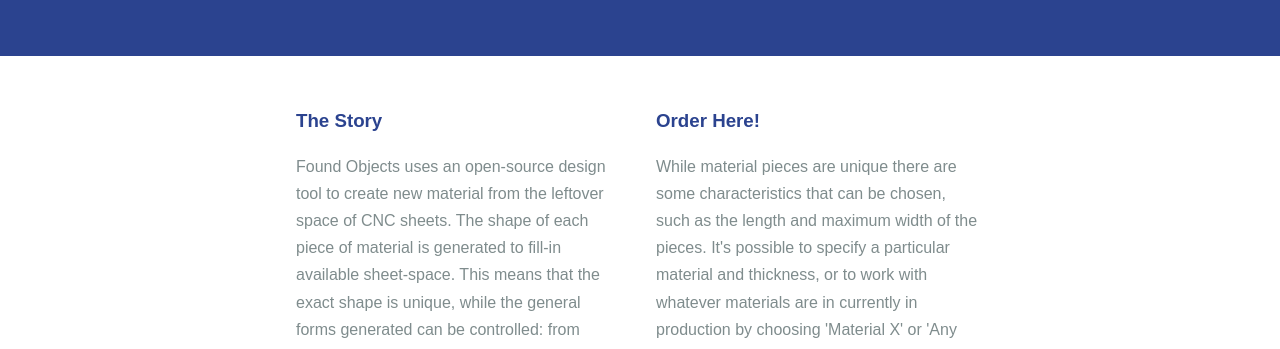
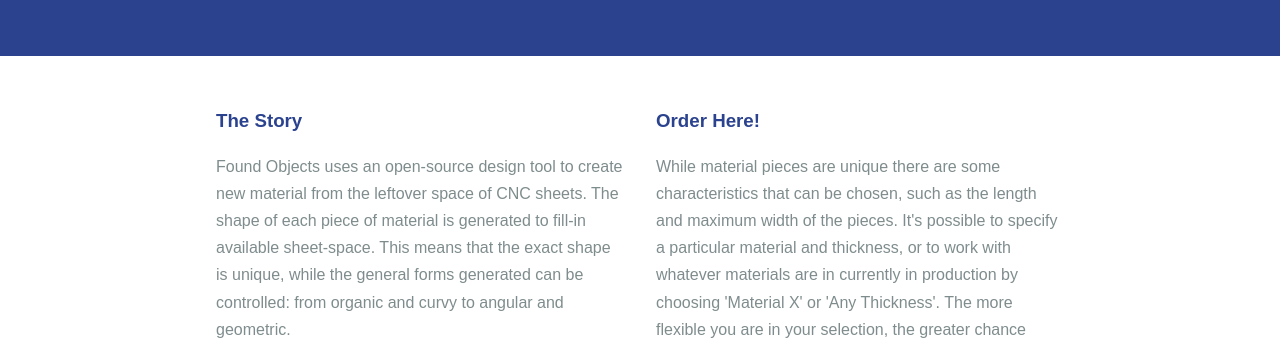
Before and after one commit to found-objects/found-objects.github.io, a plain HTML site: page index.html in a window 1280 px wide. Shown: the part 304-653 px from the top of the page. Drawn offline with nearby package versions, Linux system fonts and the light colour scheme.

Commit message:
Update style.css

```diff
--- a/style.css
+++ b/style.css
@@ -369,8 +369,8 @@ a.pure-button-primary {
     }
 
     .content{
-        padding-left: 280px;
-        padding-right: 280px;
+        padding-left: 200px;
+        padding-right: 200px;
     }
 
     .ribbon-break{
```
